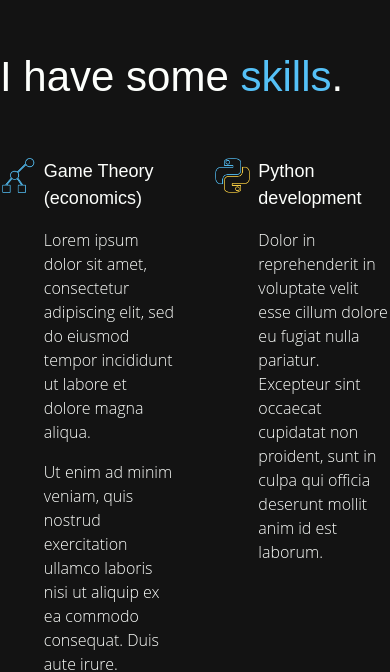
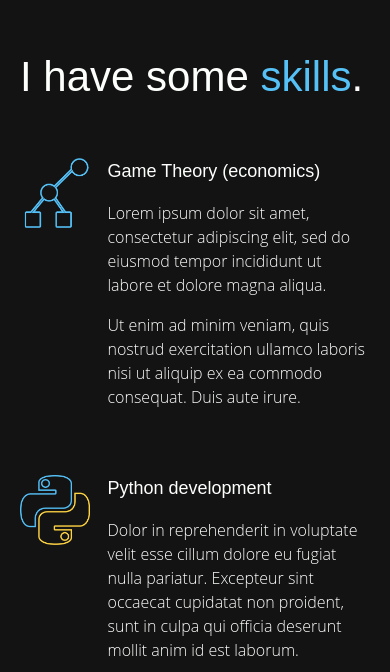
Before and after one commit to pamelachia/portfolio, a React (Create React App) app: page / in a window 390 px wide. Shown: the part 949-1621 px from the top of the page. Built offline with nearby package versions, Linux system fonts and the light colour scheme; what webfontloader would draw is missing.

Commit message:
Made entire portfolio responsive

```diff
--- a/src/components/Section.jsx
+++ b/src/components/Section.jsx
@@ -23,6 +23,7 @@ class Section extends Component {
         const style = css`
             background-color: ${this.props.backgroundColor};
             height: ${this.props.fillWindowHeight ? "100vh" : "auto"};
+            margin: 0 20px;
         `;
 
         return (
--- a/src/components/Sections/Myself.jsx
+++ b/src/components/Sections/Myself.jsx
@@ -89,7 +89,6 @@ class Myself extends Component {
 
             ${mq.small(css`
                 height: auto;
-                margin: 0 20px;
             `)};
         `;
 
--- a/src/components/Sections/Projects.jsx
+++ b/src/components/Sections/Projects.jsx
@@ -6,6 +6,7 @@ import Card from "../Cards/Card";
 import Appear from "../Appear";
 import Accent from "../Cards/Accent";
 import { colors } from "../../styles";
+import { mq } from "../../styles";
 
 const Project = ({ title, imgSrc, children }) => {
     const style = css`
@@ -52,6 +53,10 @@ class Projects extends Component {
             grid-row-gap: 50px;
             width: 100%;
             margin-top: 50px;
+
+            ${mq.small(css`
+                grid-template-columns: 100%;
+            `)};
         `;
 
         return (
--- a/src/components/Sections/Skills.jsx
+++ b/src/components/Sections/Skills.jsx
@@ -5,6 +5,7 @@ import Subtitle from "../Cards/Subtitle";
 import Card from "../Cards/Card";
 import Appear from "../Appear";
 import Accent from "../Cards/Accent";
+import { mq } from "../../styles";
 
 const Skill = ({ title, imgSrc, children }) => {
     const style = css`
@@ -49,6 +50,10 @@ class Skills extends Component {
             grid-row-gap: 50px;
             width: 100%;
             margin-top: 50px;
+
+            ${mq.small(css`
+                grid-template-columns: 100%;
+            `)};
         `;
 
         return (
@@ -90,10 +95,7 @@ class Skills extends Component {
                             </Skill>
                         </Card>
                         <Card>
-                            <Skill
-                                imgSrc="img/maths.png"
-                                title="Mathematics"
-                            >
+                            <Skill imgSrc="img/maths.png" title="Mathematics">
                                 <p>
                                     Ut enim ad minim veniam, quis nostrud
                                     exercitation ullamco laboris nisi ut aliquip
```
